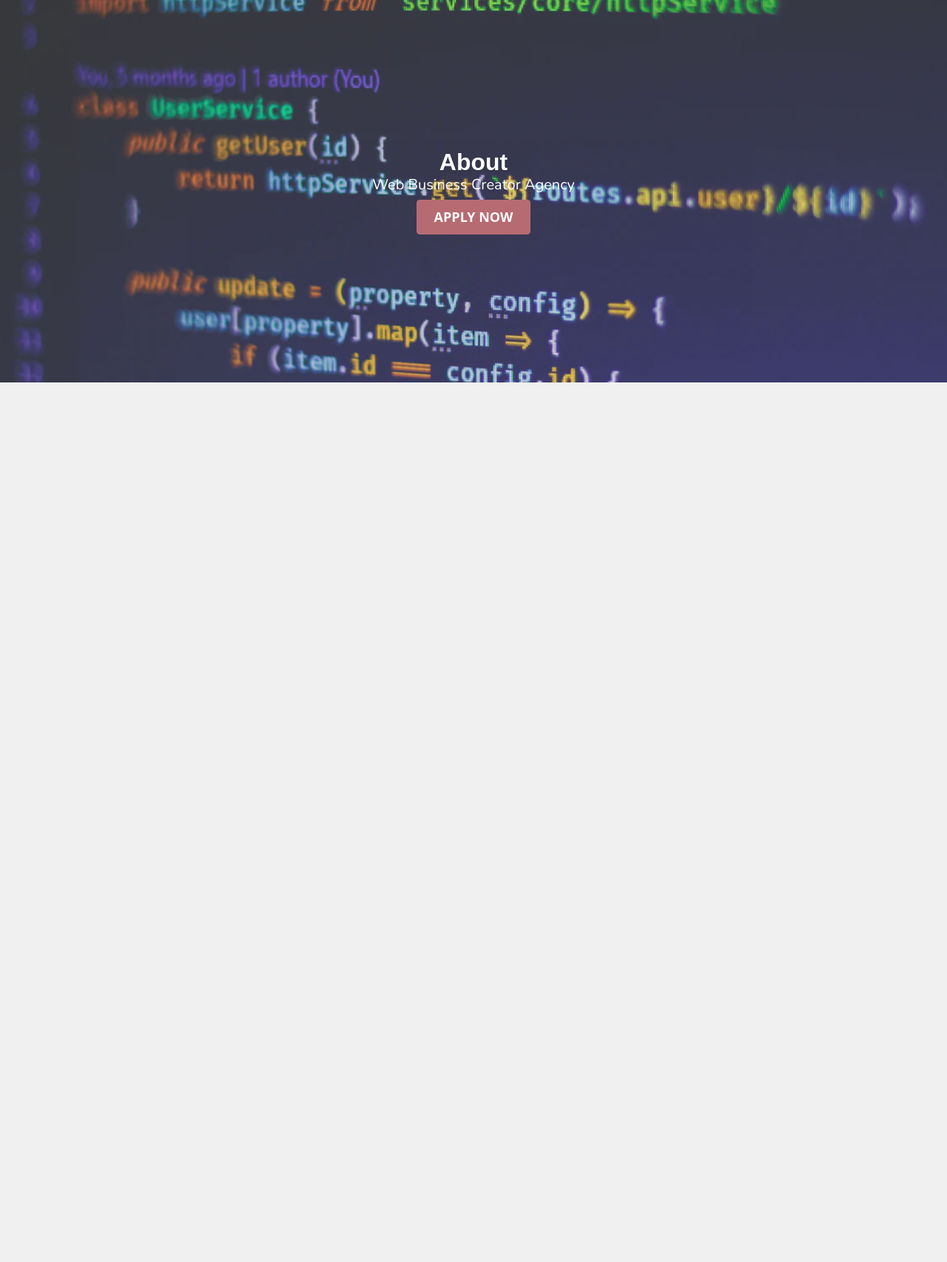
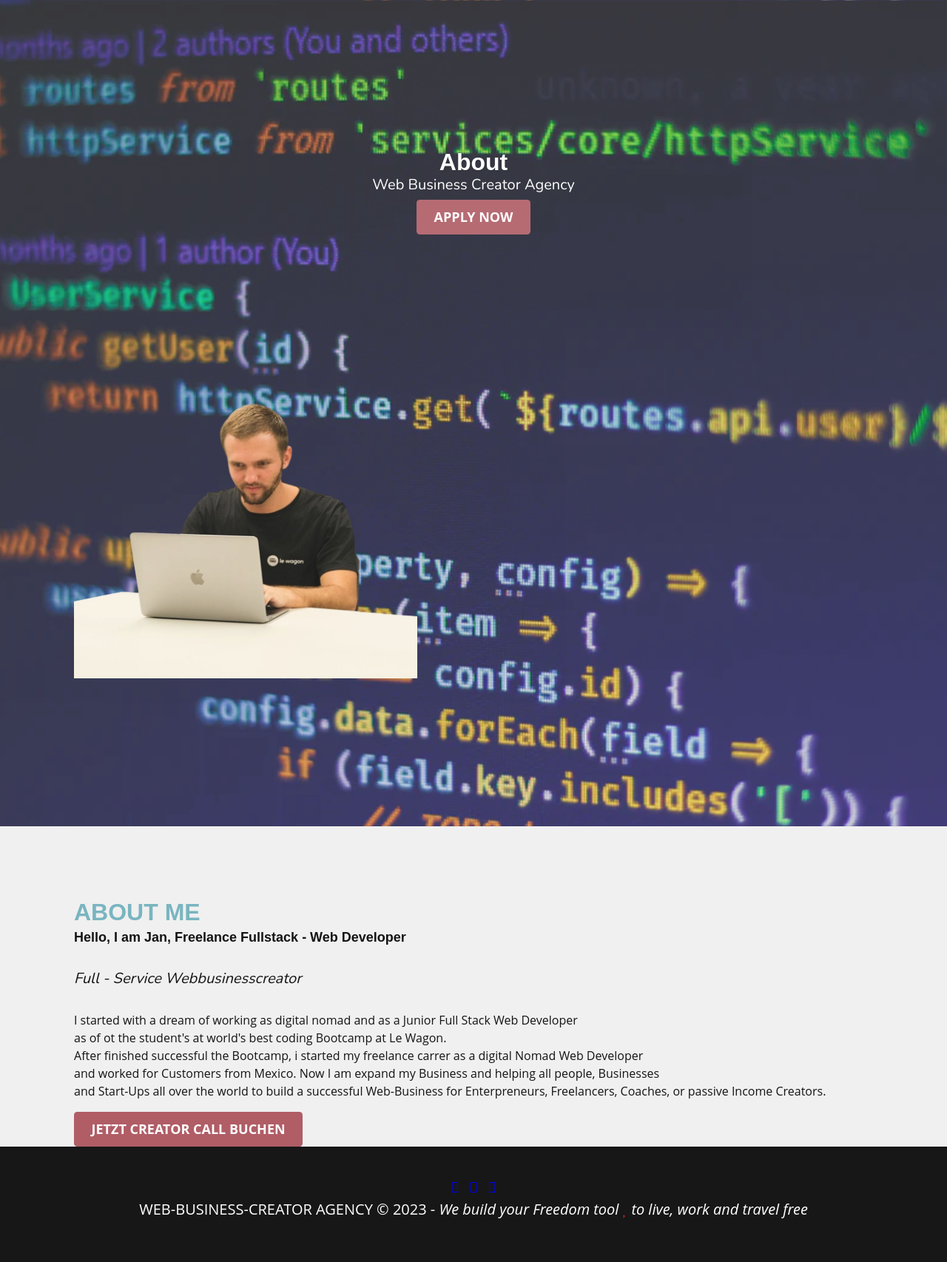
Before and after one commit to JanPeterLeWebdeveloper/webbusinesscreator, a Rails app: page /about in a window 1280 px wide. Shown: the part 66-1772 px from the top of the page at 74% size. Before the commit the page ends 800 px from the top, so only its background shows below. Run offline with Rails 7, Linux system fonts and the light colour scheme; style sheets or scripts are compiled from the project's sources; some libraries are stand-ins or nearby versions.

Commit message:
next level

```diff
--- a/app/assets/stylesheets/components/_navbar.scss
+++ b/app/assets/stylesheets/components/_navbar.scss
@@ -7,7 +7,8 @@
   display: block;
   flex-grow: 0;
   z-index: 2;
-
+  scrollbar-shadow-color: black;
+  box-shadow: 1px;
 }
 
 .navbar-lewagon .navbar-collapse {
--- /dev/null
+++ b/app/views/layouts/_footer.html.erb
@@ -0,0 +1,14 @@
+<!--Footer-->
+<section class="footer">
+<div class="footer">
+  <div class="list-inline">
+    <a class="list-inline-item" href="https://github.com/JanPeterLeWebdeveloper/" target="_blank"><i class="fab fa-github"></i></a>
+    <a class="list-inline-item" href="https://www.instagram.com/webbusinesscreator" target="_blank"><i class="fab fa-instagram"></i></a>
+    <a class="list-inline-item" href="https://www.linkedin.com/in/jan-peter-webdeveloper/" target="_blank"><i class="fab fa-linkedin"></i></a>
+  </div>
+  <div class="footer-copyright">
+    <p>WEB-BUSINESS-CREATOR AGENCY © 2023 - <em>We build your Freedom tool <i class="fas fa-heart"></i>  to live, work and travel free</em> </p>
+  </div>
+</div>
+</section>
+<!--Footer-->
--- a/app/views/layouts/application.html.erb
+++ b/app/views/layouts/application.html.erb
@@ -14,6 +14,7 @@
   <body><%= render "shared/navbar" %>
 <%= render "shared/flashes" %>
 
-    <%= yield %>
+  <%= yield %>
+<%= render "layouts/footer" %>
   </body>
 </html>
--- a/app/views/pages/about.html.erb
+++ b/app/views/pages/about.html.erb
@@ -2,4 +2,25 @@
     <h1>About</h1>
     <h5>Web Business Creator Agency</h5>
     <a class="btn" href="#">Apply now</a>
+  <div class="container-center">
+  <div class="container-left">
+    <%= image_tag("lewagon-bg.png", style: "height:500px ;width:auto;") =%>
+  </div>
+  </div>
 </div>
+
+<section class="about-me">
+  <div class="container-center">
+    <div class="container-left">
+      <h2 style="color:#79b5c0;" class="primary-title"><strong>About Me</strong></h2>
+      <h2><strong>Hello, I am Jan, Freelance Fullstack - Web Developer</strong></h2>
+      <br><h5><em>Full - Service Webbusinesscreator</em></h5><br><p>I started with a dream of working as digital nomad and as a Junior Full Stack Web Developer
+      <br>as of ot the student's at world's best coding Bootcamp at Le Wagon.
+      <br>After finished successful the Bootcamp, i started my freelance carrer as a digital Nomad Web Developer<br>
+      and worked for Customers from Mexico. Now I am expand my Business and helping
+      all people, Businesses<br>and Start-Ups all over the world to build a successful Web-Business for Enterpreneurs, Freelancers, Coaches, or passive Income Creators.
+      </p>
+      <a class="btn" href="https://calendly.com/workwithjanpeter/web-development" target="_blank">Jetzt Creator Call buchen</a>
+    </div>
+  </div>
+</section>
```
Also changed, not shown: app/assets/stylesheets/pages/_about.scss (+10 -0 lines), app/views/pages/home.html.erb (+0 -15 lines), app/assets/images/lewagon-bg.png (added).
